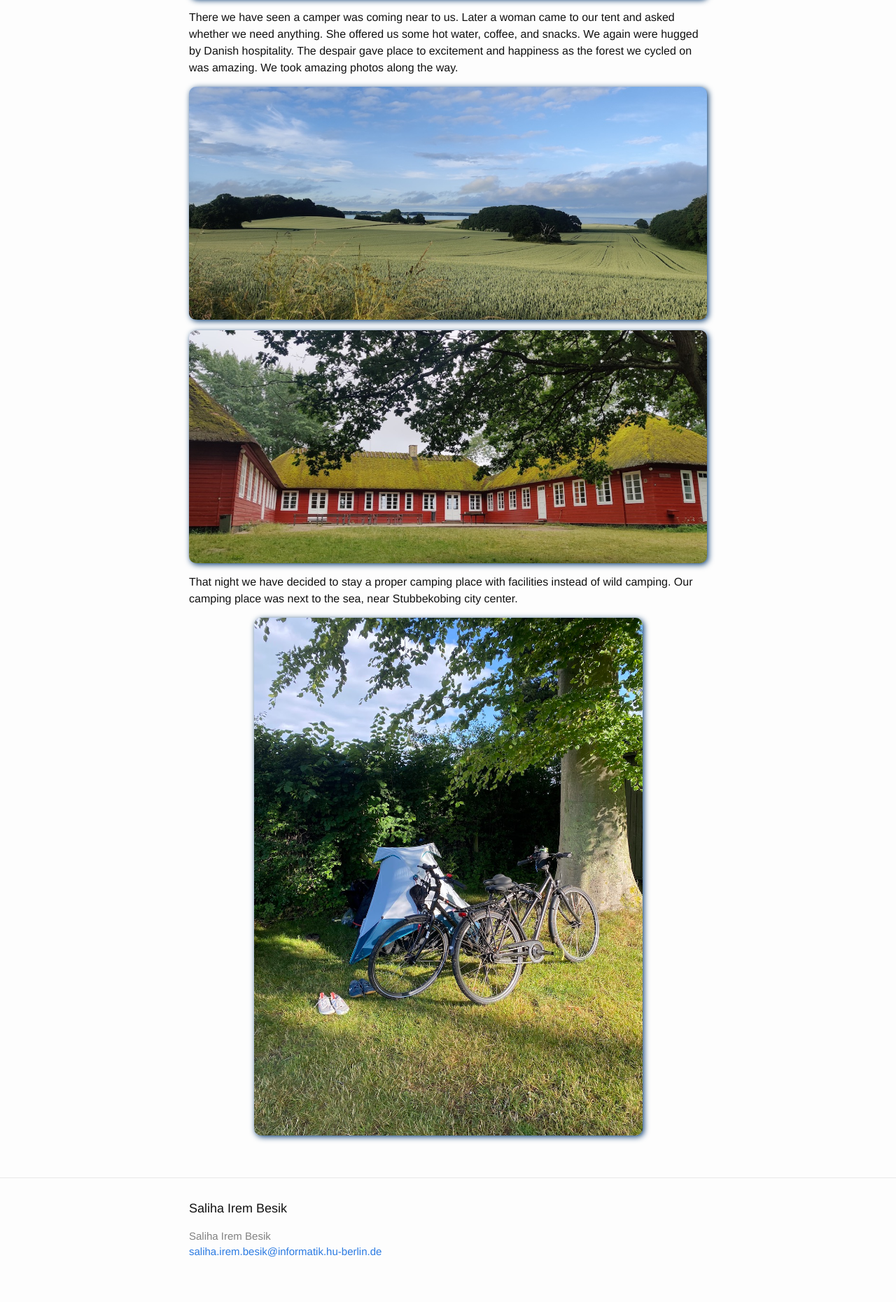
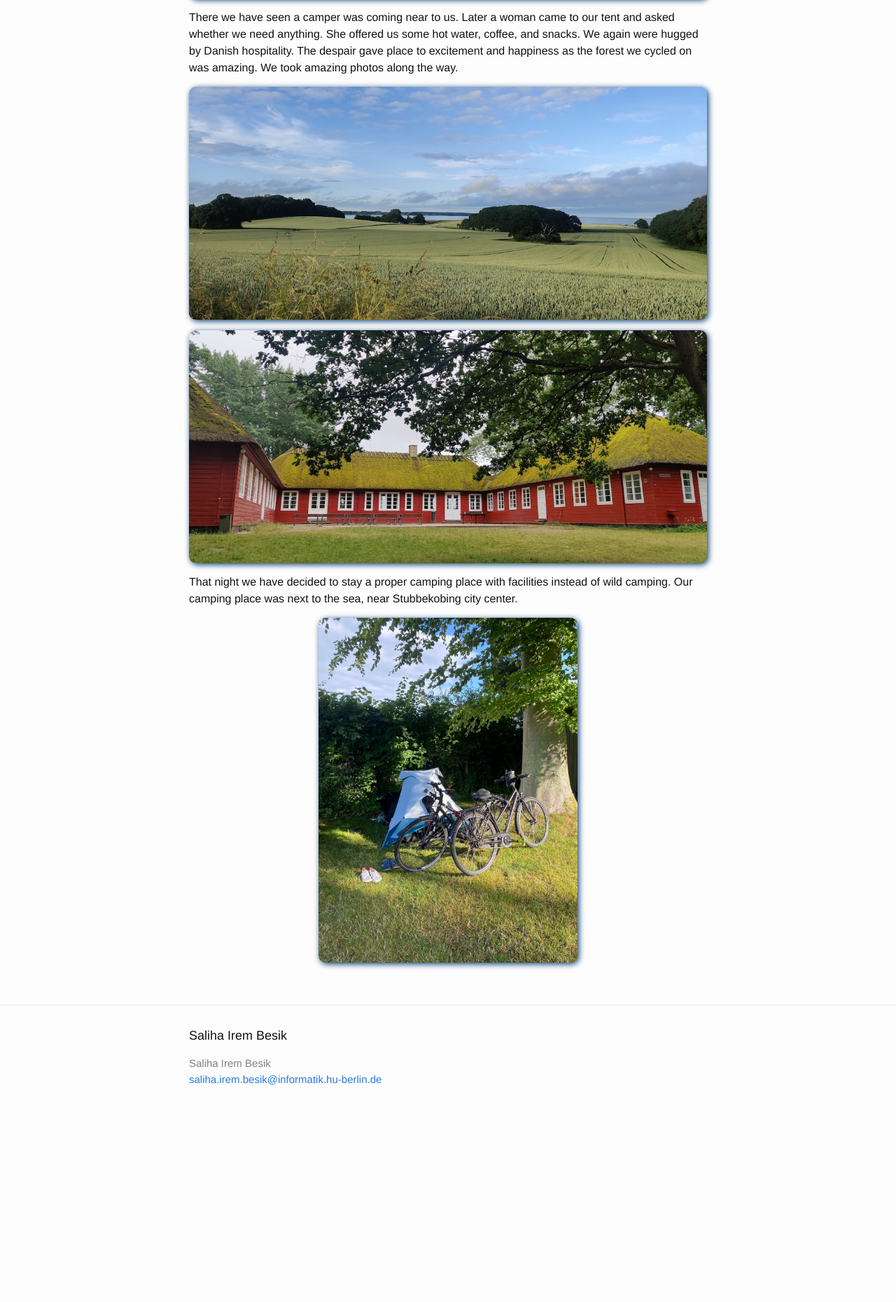
Before and after one commit to irembesik/irembesik.github.io, a Jekyll site: the page built from _posts/2022-06-19-denmark.md, in a window 1280 px wide. Shown: the part 1617-3478 px from the top of the page at 70% size. Built offline with Jekyll 4.4.1, drawn with Linux system fonts in a browser that asks for light colours; after the commit the page ends 3231 px from its top, so only the background shows below that.

Commit message:
Update 2022-06-19-denmark.md

```diff
--- a/_posts/2022-06-19-denmark.md
+++ b/_posts/2022-06-19-denmark.md
@@ -32,5 +32,5 @@ There we have seen a camper was coming near to us. Later a woman came to our ten
 That night we have decided to stay a proper camping place with facilities instead of wild camping.  Our camping place was next to the sea, near Stubbekobing city center.
 
 <p style="text-align:center">
-<a href="/assets/19_06/camp.jpg"><img src="https://irem.dev/assets/19_06/camp_small.jpg" style="max-width:75%" alt="Gedser" /></a>
+<a href="/assets/19_06/camp.jpg"><img src="https://irem.dev/assets/19_06/camp_small.jpg" style="max-width:50%" alt="Gedser" /></a>
 </p>
```
